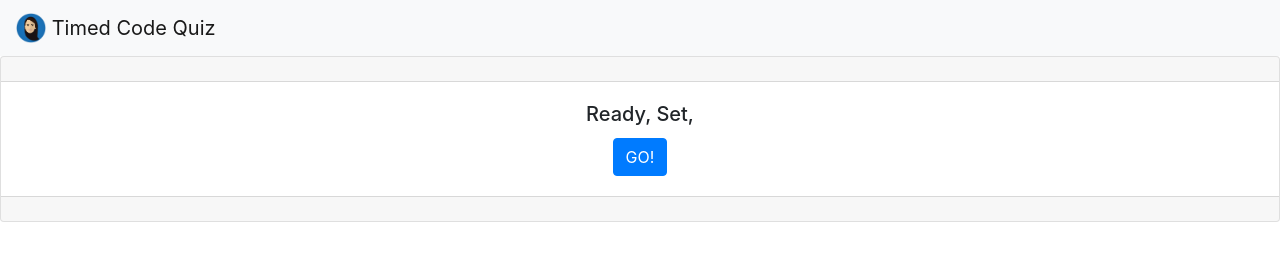
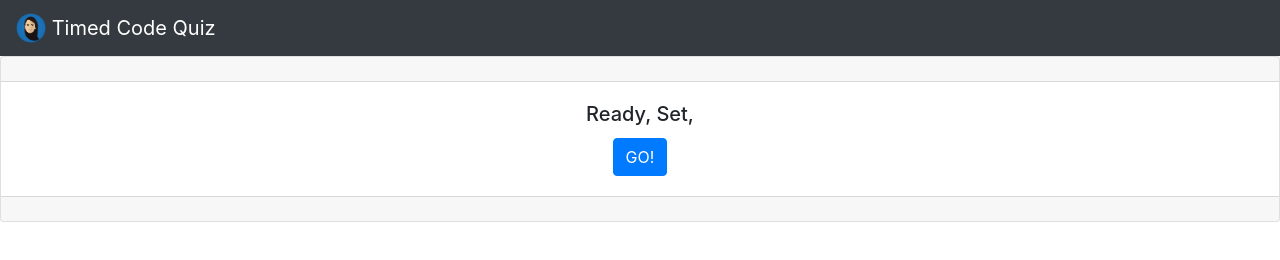
Before and after one commit to vantaylo/Timed-Code-Quiz, a plain HTML site: page index.html in a window 1280 px wide. Drawn offline with nearby package versions, Linux system fonts and the light colour scheme.

Commit message:
added css file

```diff
--- a/index.html
+++ b/index.html
@@ -8,8 +8,12 @@
       integrity="sha384-Gn5384xqQ1aoWXA+058RXPxPg6fy4IWvTNh0E263XmFcJlSAwiGgFAW/dAiS6JXm"
       crossorigin="anonymous"
     />
+    <link rel="stylesheet" href="style.css" />
+  </head>
+
+  <body>
     <!-- Navbar -->
-    <nav class="navbar navbar-light bg-light">
+    <nav class="navbar navbar-dark bg-dark">
       <a class="navbar-brand" href="#">
         <img
           src="vanessa-navbar.png"
@@ -21,9 +25,7 @@
         Timed Code Quiz
       </a>
     </nav>
-  </head>
 
-  <body>
     <div class="card text-center">
       <div class="card-header"></div>
       <div class="card-body">
--- /dev/null
+++ b/style.css
@@ -0,0 +1,3 @@
+/* Set the timer’s size
+Remove the fill and stroke from the circle wrapper element so we get the shape but let the elapsed time show through
+Set the ring’s width and color */
--- a/timedCodeQuiz.js
+++ /dev/null
@@ -1 +0,0 @@
-//timed quiz that stores high scores
```
